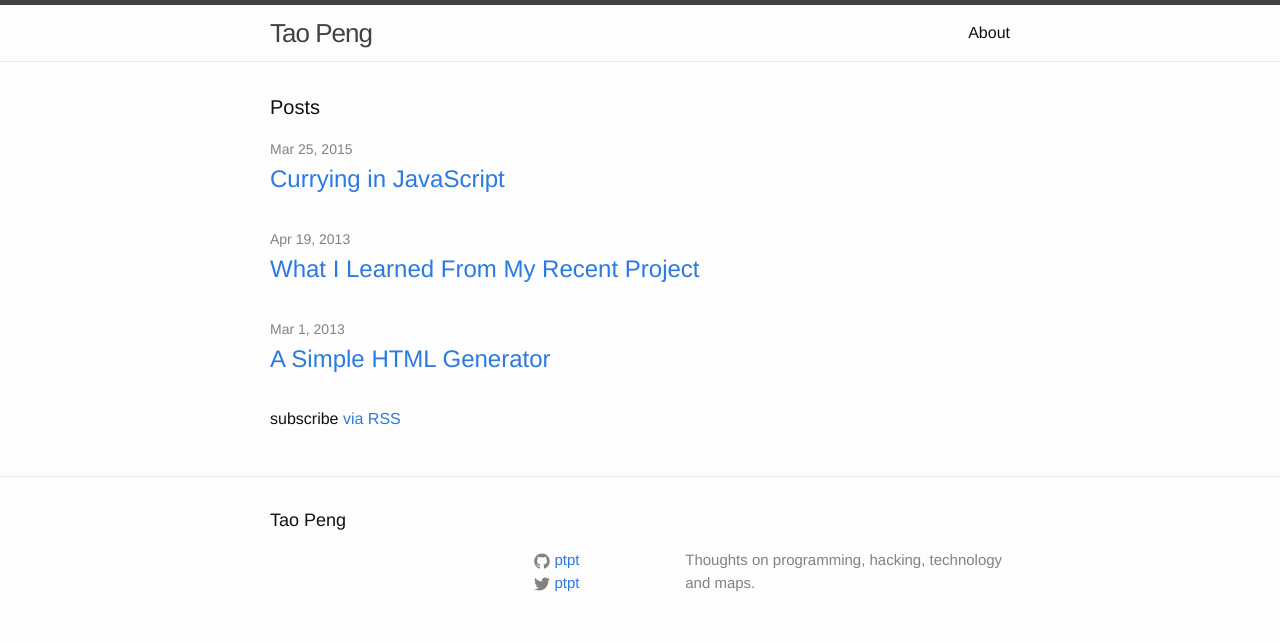
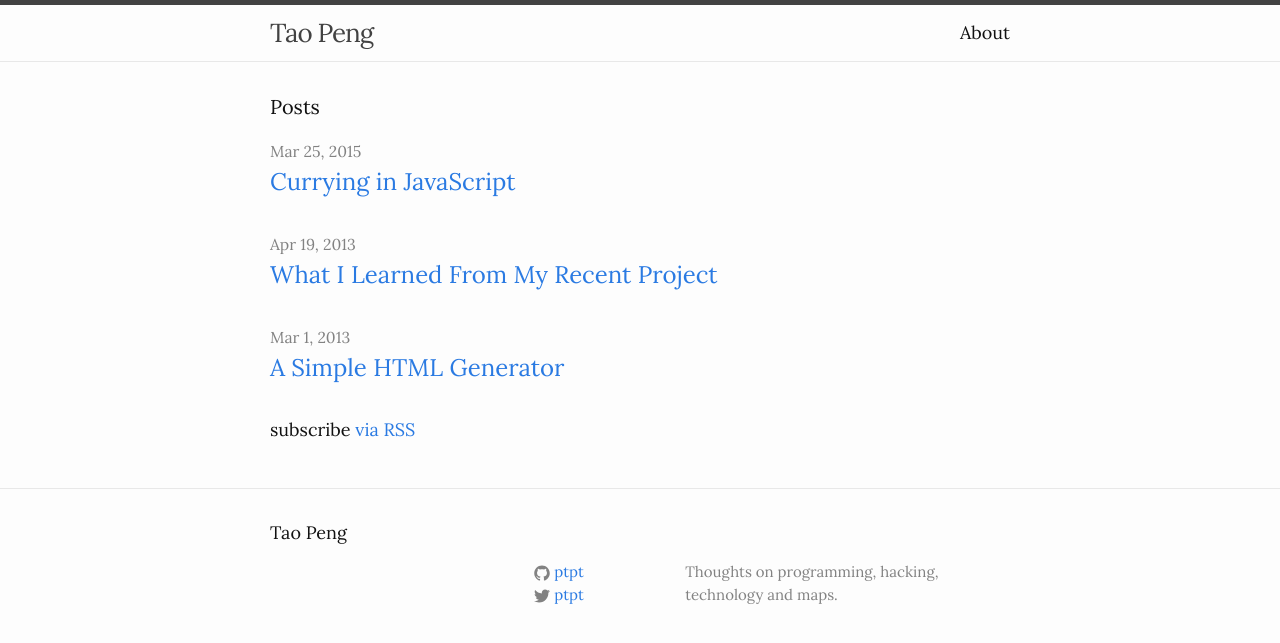
Before and after one commit to ptpt/ptpt.github.io, a Jekyll site: the page built from index.html, in a window 1280 px wide. Shown: the top 643 px of the page. Built offline with Jekyll 4.4.1, drawn with Linux system fonts in a browser that asks for light colours.

Commit message:
change default font

```diff
--- a/_includes/head.html
+++ b/_includes/head.html
@@ -9,4 +9,5 @@
   <link rel="stylesheet" href="{{ "/css/main.css" | prepend: site.baseurl }}">
   <link rel="canonical" href="{{ page.url | replace:'index.html','' | prepend: site.baseurl | prepend: site.url }}">
   <link rel="alternate" type="application/rss+xml" title="{{ site.title }}" href="{{ "/feed.xml" | prepend: site.baseurl | prepend: site.url }}" />
+  <link href='http://fonts.googleapis.com/css?family=Lora:400,400italic,700,700italic|Source+Sans+Pro:400,400italic,700,700italic|Source+Code+Pro:400,700' rel='stylesheet' type='text/css'>
 </head>
--- a/css/main.scss
+++ b/css/main.scss
@@ -6,8 +6,8 @@
 
 
 // Our variables
-$base-font-family: Helvetica, Arial, sans-serif;
-$base-font-size:   16px;
+$base-font-family: Lora, Times, serif;
+$base-font-size:   18px;
 $small-font-size:  $base-font-size * 0.875;
 $base-line-height: 1.5;
 
```
